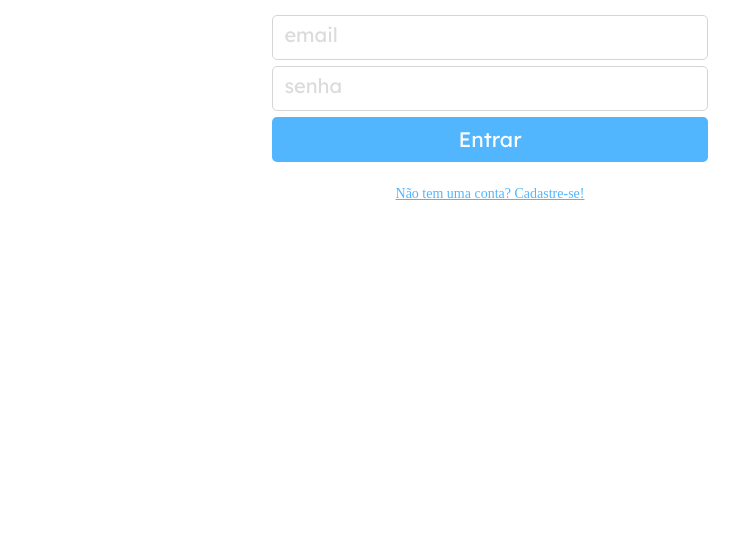
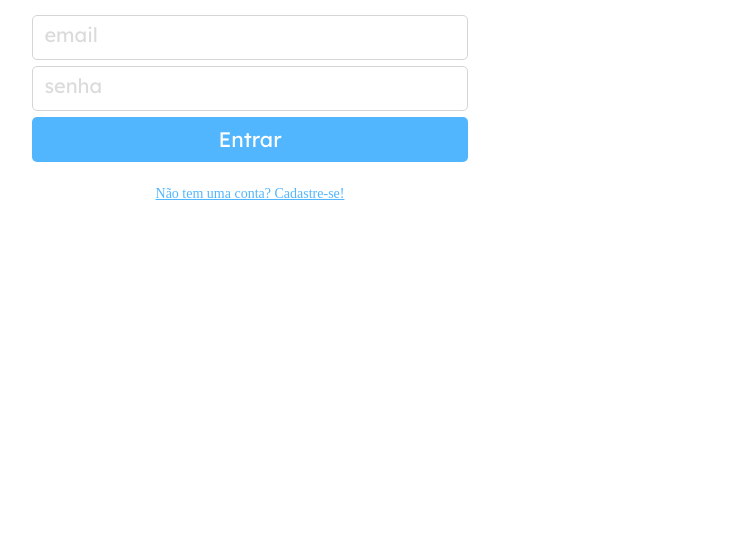
Before and after one commit to MiguelFaria1704/projeto10-trackit, a React app: page / in a window 1280 px wide. Shown: the part 264-800 px from the top of the page, without its empty margins (150-889 px from the left). Built offline with nearby package versions, Linux system fonts and the light colour scheme.

Commit message:
Update style.css

```diff
--- a/src/assets/styles/style.css
+++ b/src/assets/styles/style.css
@@ -1,9 +1,3 @@
-body {
-    display: flex;
-    flex-direction: column;
-    align-items: center;
-}
-
 .root {
     max-width: 800px;
     min-width: 300px;
```
